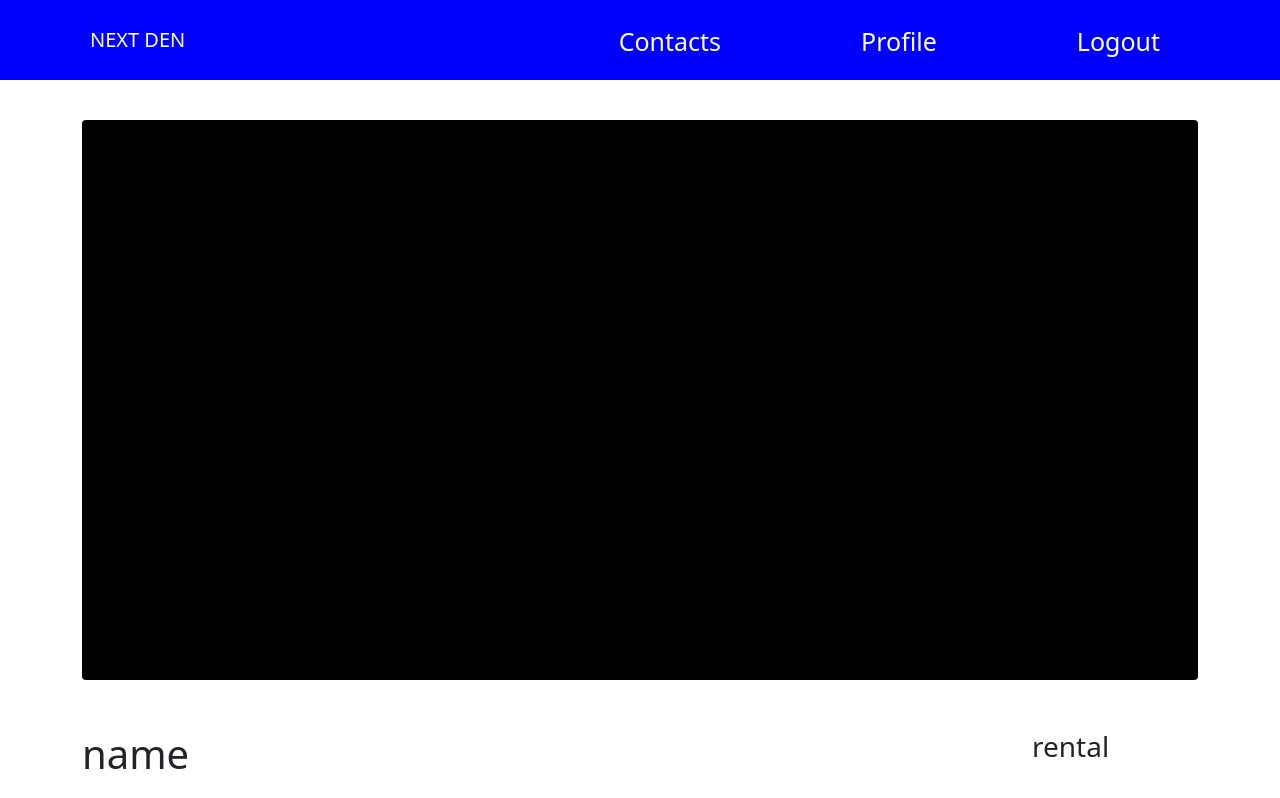
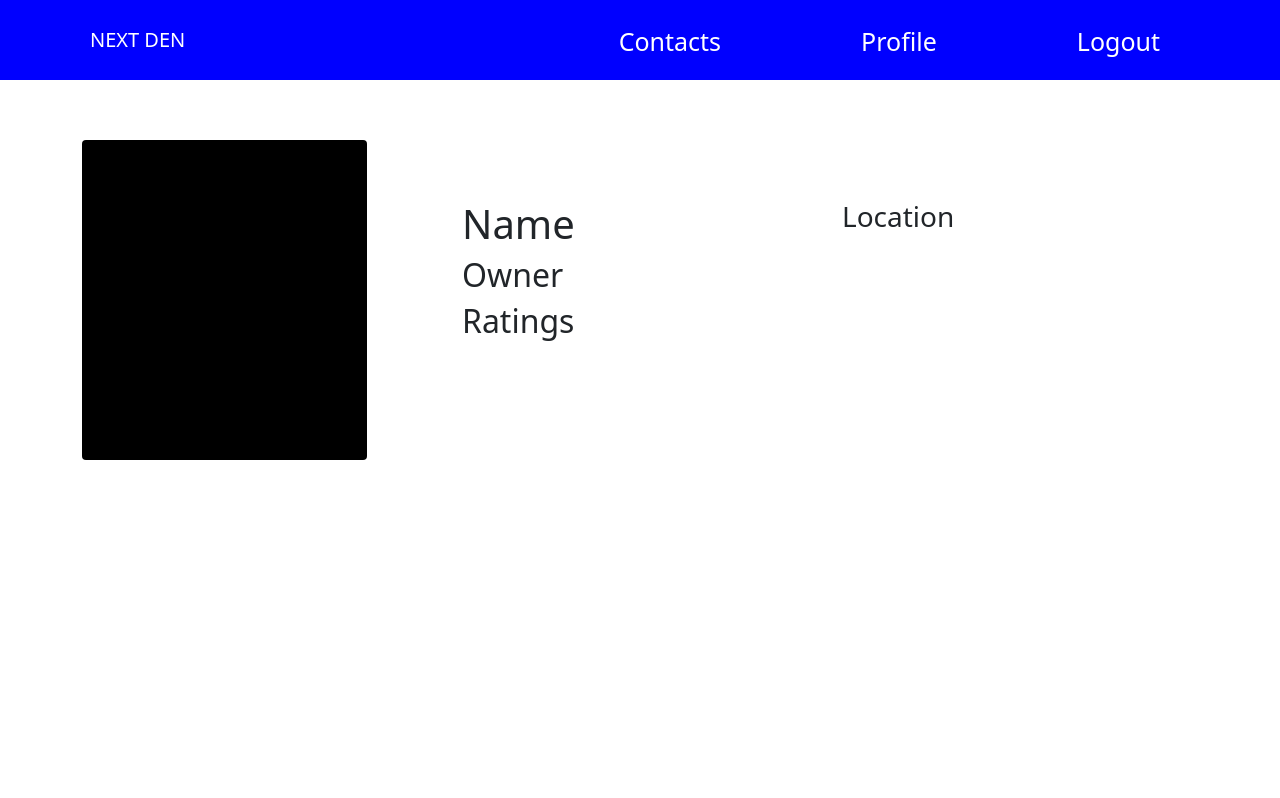
Before and after one commit to MosesOpiyo/Next_Den, an Angular app: page / in a window 1280 px wide. Shown: the top 798 px of the page. Built offline with nearby package versions, Linux system fonts and the light colour scheme.

Commit message:
adding a profile component

```diff
--- a/src/app/app.component.html
+++ b/src/app/app.component.html
@@ -1,4 +1 @@
-<body>
-    <app-single></app-single>
-
-</body>
+<app-profile></app-profile>
--- a/src/app/app.module.ts
+++ b/src/app/app.module.ts
@@ -6,13 +6,15 @@ import { AppComponent } from './app.component';
 import { NavbarComponent } from './navbar/navbar.component';
 import { LandingComponent } from './landing/landing.component';
 import { SingleComponent } from './single/single.component';
+import { ProfileComponent } from './profile/profile.component';
 
 @NgModule({
   declarations: [
     AppComponent,
     NavbarComponent,
     LandingComponent,
-    SingleComponent
+    SingleComponent,
+    ProfileComponent
   ],
   imports: [
     BrowserModule,
--- /dev/null
+++ b/src/app/profile/profile.component.html
@@ -0,0 +1,20 @@
+<app-navbar></app-navbar>
+
+<body>
+    <div class="container">
+        <div class="row">
+            <div class="col">
+                <div class="card" style="background-color: black;width: 80%;height: 40vh;margin-top: 60px;">
+                </div>
+            </div>
+            <div class="col" style="margin-top: 120px;">
+                <h1>Name</h1>
+                <h2>Owner</h2>
+                <h2>Ratings</h2>
+            </div>
+            <div class="col" style="margin-top: 120px;">
+                <h3>Location</h3>
+            </div>
+        </div>
+    </div>
+</body>
--- /dev/null
+++ b/src/app/profile/profile.component.ts
@@ -0,0 +1,15 @@
+import { Component, OnInit } from '@angular/core';
+
+@Component({
+  selector: 'app-profile',
+  templateUrl: './profile.component.html',
+  styleUrls: ['./profile.component.css']
+})
+export class ProfileComponent implements OnInit {
+
+  constructor() { }
+
+  ngOnInit(): void {
+  }
+
+}
```
Also changed, not shown: src/app/profile/profile.component.css (added), 1 other file (tests, documents, lock files or other folders).
